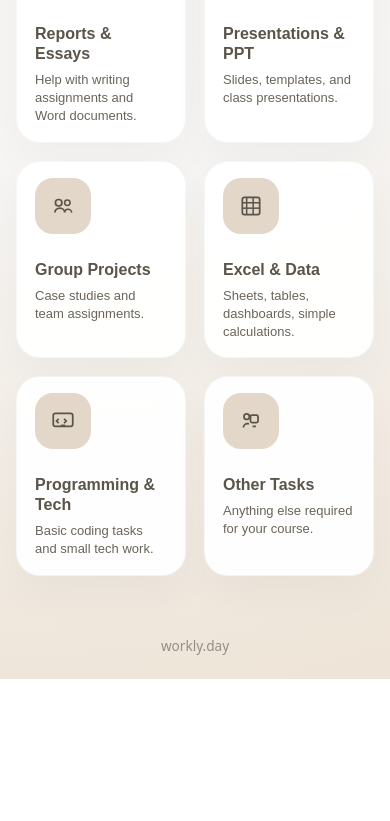
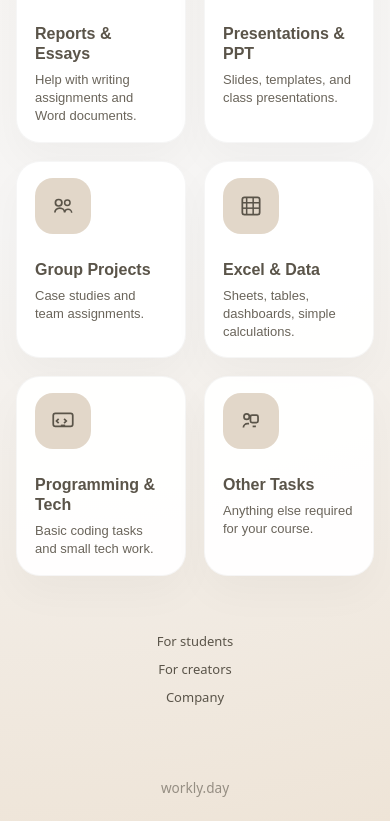
Before and after one commit to SEBRAHEIM/workly-landing, a Next.js app: page / in a window 390 px wide. Shown: the part 549-1370 px from the top of the page. Before the commit the page ends 1228 px from the top, so only its background shows below. Built offline with nearby package versions, Linux system fonts and the light colour scheme.

Commit message:
Add footer links for students, creators, and company

```diff
--- a/pages/index.js
+++ b/pages/index.js
@@ -173,6 +173,11 @@ export default function Home() {
               ))}
             </div>
           </section>
+                  <footer className="home-footer-links">
+            <a href="/students" className="home-footer-link">For students</a>
+            <a href="/creators" className="home-footer-link">For creators</a>
+            <a href="/company" className="home-footer-link">Company</a>
+          </footer>
         </main>
 
         <footer className="home-footer">workly.day</footer>
--- a/styles/globals.css
+++ b/styles/globals.css
@@ -448,3 +448,34 @@ a {
     line-height: 1.4;
   }
 }
+
+.home-footer-links {
+  margin-top: 48px;
+  padding: 24px 0 16px;
+  display: flex;
+  justify-content: center;
+  gap: 28px;
+  font-size: 14px;
+  color: var(--text-muted);
+}
+
+.home-footer-link {
+  text-decoration: none;
+  color: inherit;
+  font-weight: 500;
+}
+
+.home-footer-link:hover {
+  text-decoration: underline;
+}
+
+@media (max-width: 768px) {
+  .home-footer-links {
+    margin-top: 32px;
+    padding-bottom: 12px;
+    flex-direction: column;
+    align-items: center;
+    gap: 10px;
+    font-size: 13px;
+  }
+}
```
